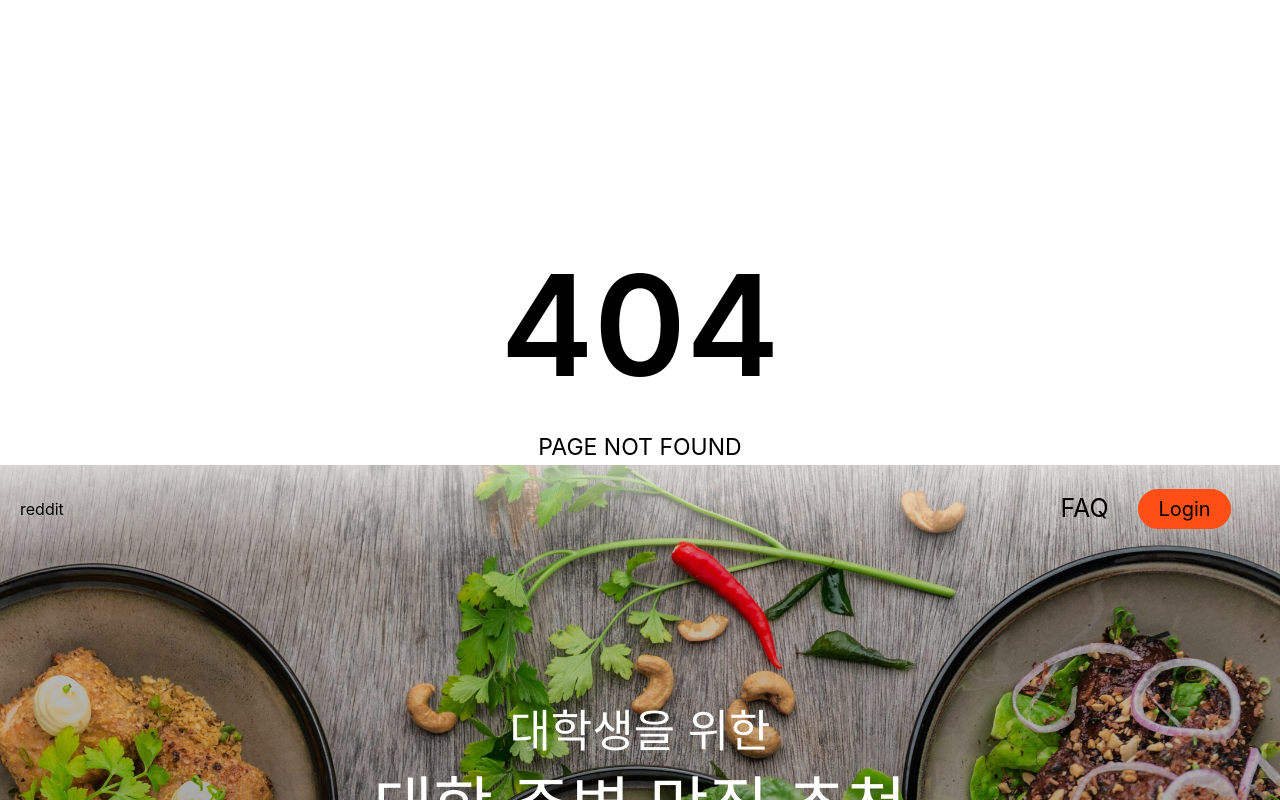
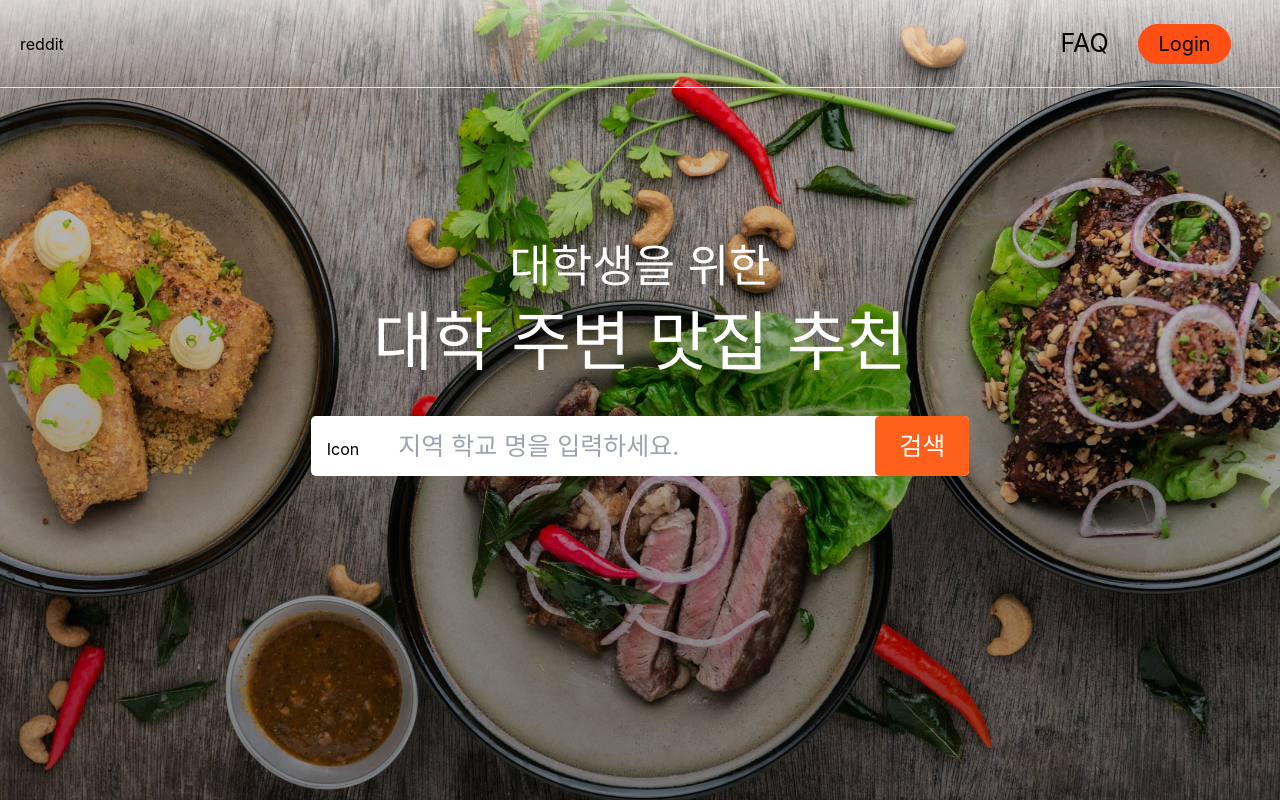
Before and after one commit to TeamDogeC-2/DogeC-2, a React (Create React App) app in the folder StudentSoup/src/main/frontend/: page / in a window 1280 px wide. Before the commit this address had no page. Shown: the top 800 px of the page. Built offline with nearby package versions, Linux system fonts and the light colour scheme.

Commit message:
- fix : 병합 과정에서 어긋나는 부분 수정

```diff
--- a/StudentSoup/src/main/frontend/src/App.tsx
+++ b/StudentSoup/src/main/frontend/src/App.tsx
@@ -1,14 +1,12 @@
 import React from "react";
 import "./App.css";
 import Routes from "./Routes";
-import Home from './components/home/homeComponent';
 import { BrowserRouter } from "react-router-dom";
 
 const App = () => {
   return (
     <BrowserRouter>
       <Routes />
-      <Home/>
     </BrowserRouter>
   );
 };
--- a/StudentSoup/src/main/frontend/src/Routes.tsx
+++ b/StudentSoup/src/main/frontend/src/Routes.tsx
@@ -1,10 +1,11 @@
 import { Switch, Route } from "react-router-dom";
-import Err404 from "./component/common/Err404";
+import Err404 from "./components/err404/err404";
+import homeComponent from "./components/home/homeComponent";
 
 const Routes = () => {
   return (
     <Switch>
-      {/* <Route exact path="/404" component={Err404} /> */}
+      <Route exact path="/" component={homeComponent} />
       <Route component={Err404} />
     </Switch>
   );
```
Also changed, not shown: StudentSoup/src/main/frontend/src/components/err404/err404.tsx (renamed from StudentSoup/src/main/frontend/src/component/common/Err404.tsx).
